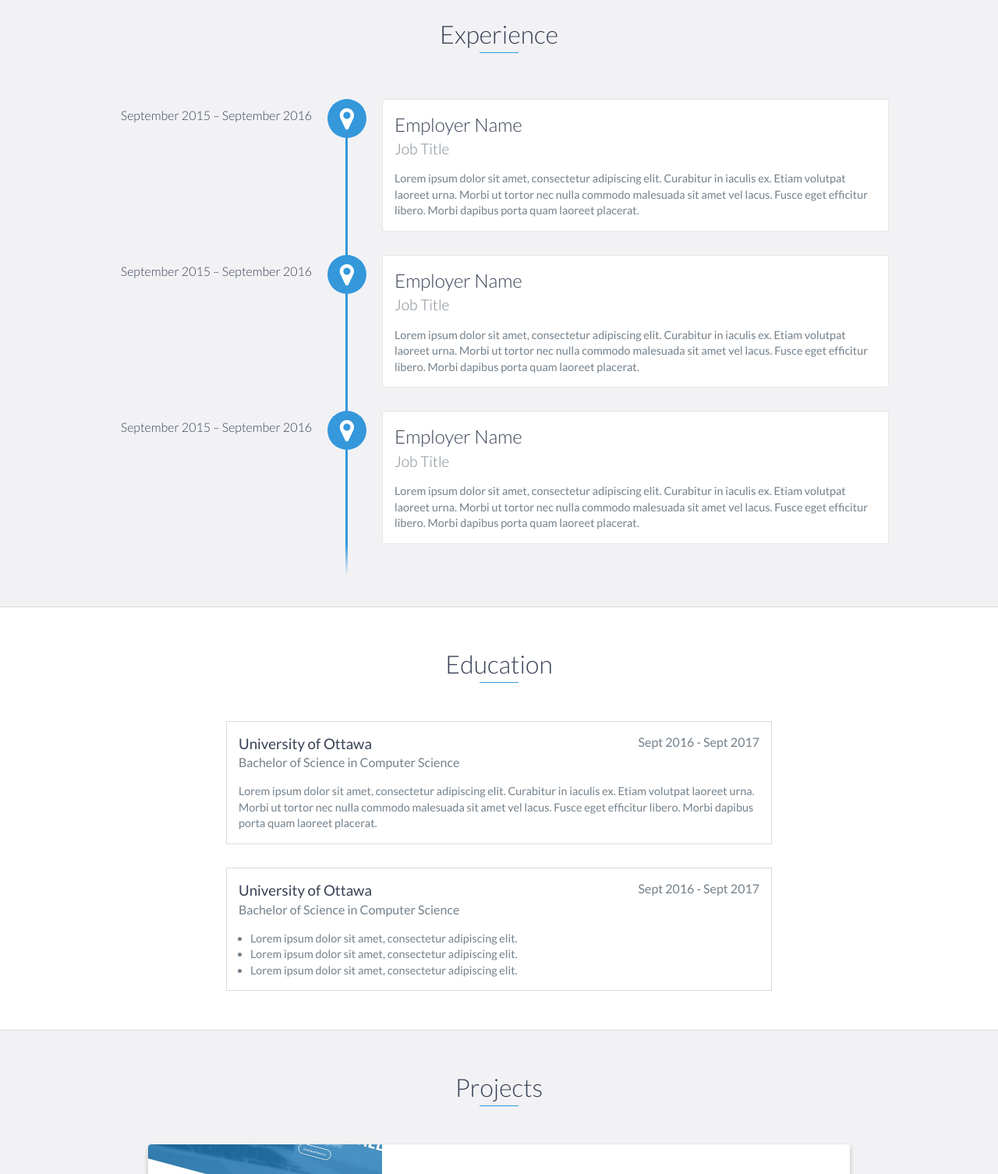
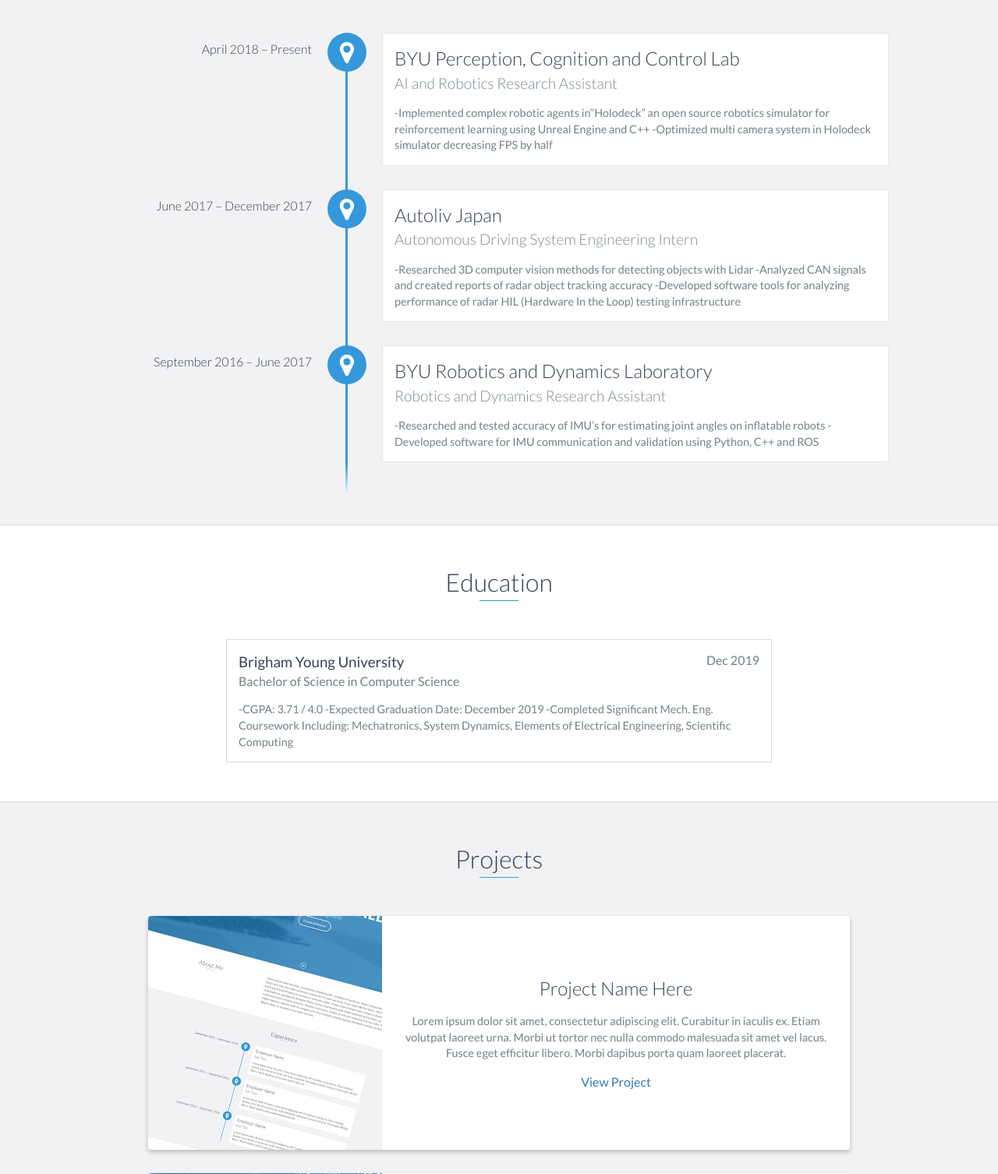
Before and after one commit to nickwalton/nickwalton.github.io, a website: page index.html in a window 1280 px wide. Shown: the part 1140-2646 px from the top of the page at 78% size. Drawn offline with nearby package versions, Linux system fonts and the light colour scheme.

Commit message:
Update index.html

```diff
--- a/index.html
+++ b/index.html
@@ -48,7 +48,7 @@
 
     <div id="lead">
         <div id="lead-content">
-            <h1>Ryan Fitzgerald</h1>
+            <h1>Nick Walton</h1>
             <h2>Software Engineer</h2>
             <a href="#" class="btn-rounded-white">Download Resume</a>
         </div>
@@ -73,9 +73,7 @@
                 </div>
                 <div class="col-md-8">
                     <p>
-                        Lorem ipsum dolor sit amet, consectetur adipiscing elit. Curabitur in iaculis ex. Etiam volutpat laoreet urna. Morbi ut tortor nec nulla commodo malesuada sit amet vel lacus. Fusce eget efficitur libero. Morbi dapibus porta quam laoreet placerat. Donec
-                        eu vehicula neque. Donec viverra lorem nunc, tempus euismod eros sollicitudin ut. Quisque et tincidunt libero. Donec id pharetra justo. Proin euismod lacinia dolor, eu scelerisque justo tempus pharetra. Vivamus nunc justo, finibus
-                        ut nisl sed, euismod rhoncus nulla. Proin sed magna egestas, egestas ante et, congue eros. In consequat, mauris dapibus tincidunt suscipit, ex libero aliquet diam, at maximus risus enim non leo.
+                        I'm a computer science student passionate about robotics, deep learning and technology that can save and improve lives.
                     </p>
                 </div>
             </div>
@@ -86,27 +84,34 @@
     <div id="experience" class="background-alt">
         <h2 class="heading">Experience</h2>
         <div id="experience-timeline">
-            <div data-date="September 2015 – September 2016">
-                <h3>Employer Name</h3>
-                <h4>Job Title</h4>
+            <div data-date="April 2018 – Present">
+                <h3>BYU Perception, Cognition and Control Lab</h3>
+                <h4>AI and Robotics Research Assistant</h4>
                 <p>
-                    Lorem ipsum dolor sit amet, consectetur adipiscing elit. Curabitur in iaculis ex. Etiam volutpat laoreet urna. Morbi ut tortor nec nulla commodo malesuada sit amet vel lacus. Fusce eget efficitur libero. Morbi dapibus porta quam laoreet placerat.
+                    -Implemented complex robotic agents in“Holodeck” an open source robotics simulator for reinforcement learning using Unreal Engine and C++
+		    -Optimized multi camera system in Holodeck simulator decreasing FPS by half
+
                 </p>
             </div>
 
-            <div data-date="September 2015 – September 2016">
-                <h3>Employer Name</h3>
-                <h4>Job Title</h4>
+            <div data-date="June 2017 – December 2017">
+                <h3>Autoliv Japan</h3>
+                <h4>Autonomous Driving System Engineering Intern</h4>
                 <p>
-                    Lorem ipsum dolor sit amet, consectetur adipiscing elit. Curabitur in iaculis ex. Etiam volutpat laoreet urna. Morbi ut tortor nec nulla commodo malesuada sit amet vel lacus. Fusce eget efficitur libero. Morbi dapibus porta quam laoreet placerat.
-                </p>
+        		-Researched 3D computer vision methods for detecting objects with Lidar
+			-Analyzed CAN signals and created reports of radar object tracking accuracy
+			-Developed software tools for analyzing performance of radar HIL (Hardware In the Loop) testing infrastructure
+
+		</p>
             </div>
 
-            <div data-date="September 2015 – September 2016">
-                <h3>Employer Name</h3>
-                <h4>Job Title</h4>
+            <div data-date="September 2016 – June 2017">
+                <h3>BYU Robotics and Dynamics Laboratory</h3>
+                <h4>Robotics and Dynamics Research Assistant</h4>
                 <p>
-                    Lorem ipsum dolor sit amet, consectetur adipiscing elit. Curabitur in iaculis ex. Etiam volutpat laoreet urna. Morbi ut tortor nec nulla commodo malesuada sit amet vel lacus. Fusce eget efficitur libero. Morbi dapibus porta quam laoreet placerat.
+                    -Researched and tested accuracy of IMU’s for estimating joint angles on inflatable robots
+		    -Developed software for IMU communication and validation using Python, C++ and ROS
+
                 </p>
             </div>
         </div>
@@ -116,32 +121,18 @@
     <div id="education">
         <h2 class="heading">Education</h2>
         <div class="education-block">
-            <h3>University of Ottawa</h3>
-            <span class="education-date">Sept 2016 - Sept 2017</span>
+            <h3>Brigham Young University</h3>
+            <span class="education-date">Dec 2019</span>
             <h4>Bachelor of Science in Computer Science</h4>
             <p>
-                Lorem ipsum dolor sit amet, consectetur adipiscing elit. Curabitur in iaculis ex. Etiam volutpat laoreet urna. Morbi ut tortor nec nulla commodo malesuada sit amet vel lacus. Fusce eget efficitur libero. Morbi dapibus porta quam laoreet placerat.
+                -CGPA: 3.71 / 4.0
+		-Expected Graduation Date: December 2019
+		-Completed Significant Mech. Eng. Coursework Including: Mechatronics, System Dynamics, Elements of Electrical Engineering, Scientific Computing
+
             </p>
         </div>
         <!-- End .education-block -->
 
-        <div class="education-block">
-            <h3>University of Ottawa</h3>
-            <span class="education-date">Sept 2016 - Sept 2017</span>
-            <h4>Bachelor of Science in Computer Science</h4>
-            <ul>
-                <li>
-                    Lorem ipsum dolor sit amet, consectetur adipiscing elit.
-                </li>
-                <li>
-                    Lorem ipsum dolor sit amet, consectetur adipiscing elit.
-                </li>
-                <li>
-                    Lorem ipsum dolor sit amet, consectetur adipiscing elit.
-                </li>
-            </ul>
-        </div>
-        <!-- End .education-block -->
     </div>
     <!-- End #education -->
 
```
